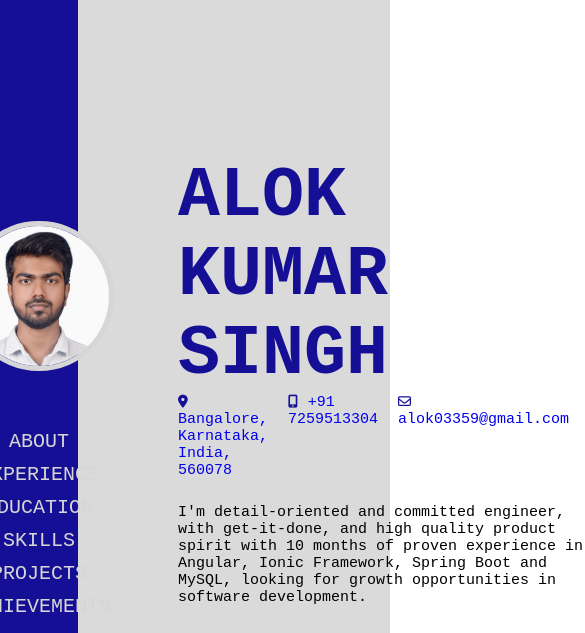
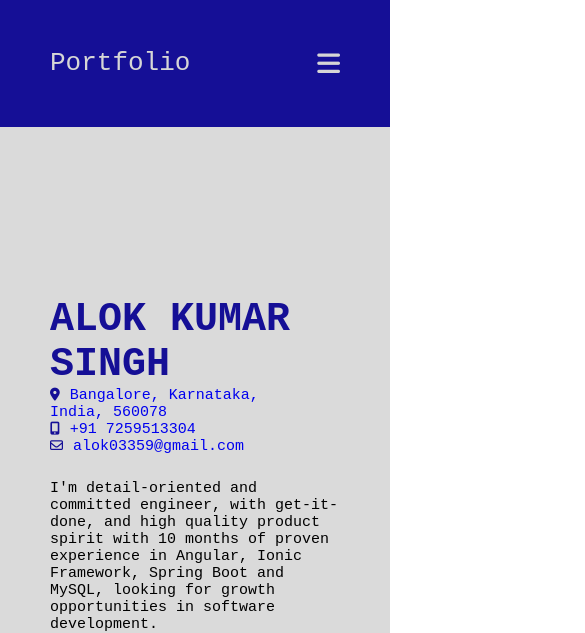
Before and after one commit to alok03359/portfoilio, a plain HTML site: page index.html in a window 390 px wide. Shown: the top 633 px of the page, 585 px wide, since content can reach past the window. Drawn offline with Linux system fonts and the light colour scheme.

Commit message:
responsive-view

```diff
--- a/index.html
+++ b/index.html
@@ -16,8 +16,19 @@
             font-family: monospace;
         }
 
+
+
         html{
             scroll-behavior: smooth;
+        }
+
+        @keyframes onload {
+            from{
+                width: 100%;
+            }
+            to{
+                width: 20%;
+            }
         }
 
         .left {
@@ -29,21 +40,6 @@
             justify-content: center;
             background-color: #150f96;
             animation: onload 3s;
-        }
-
-        @keyframes onload {
-            from{
-                width: 100%;
-            }
-            to{
-                width: 20%;
-            }
-        }
-
-        .right {
-            width: 80%;
-            float: right;
-            background-color: #dadada;
         }
 
         .profile-pic img {
@@ -69,6 +65,16 @@
 
         .links a:hover {
             text-decoration: underline;
+        }
+
+        .phone-menu{
+            display: none;
+        }
+
+        .right {
+            width: 80%;
+            float: right;
+            background-color: #dadada;
         }
 
         .main {
@@ -313,7 +319,7 @@
         .link-text-box{
             background-color: #fff;
             display: inline;
-            height: 50px;
+            height: 40px;
             width:340px;
             padding-top: 12px;
             padding-left: 8px;
@@ -323,7 +329,7 @@
             background-color: #333;
             color: #fff;
             display: inline;
-            height: 50px;
+            height: 40px;
             width:60px;
             outline: none;
             border: none;
@@ -349,6 +355,76 @@
             color: #000;
             transition: 0.5s;
         }
+
+        @media screen and (max-width:992px){
+            .left{
+                width: 100%;
+                height: 15vh;
+                animation: none;
+                position: relative;
+            }
+
+            .profile-pic img{
+                display: none;
+            }
+
+            .links{
+                display: none;
+            }
+
+            .phone-menu{
+                display: flex;
+                align-items: center;
+                justify-content: space-between;
+                width: 100vw;
+                padding: 0 50px;
+                color: #d6d6d6;
+                font-size: 2rem;
+                font-family: monospace;
+            }
+
+            .right{
+                width: 100%;
+                right: 85vh;
+                float: none;
+            }
+
+            .main{
+                height: 90vh;
+                padding-left: 50px;
+                padding-right: 50px;
+            }
+
+
+            .about h3 {
+                font-size: 40px;
+                color: #150f96;
+            }
+
+            .about div ul {
+                display: block;
+            }
+
+            .skills-container{
+                display: block;
+            }
+
+
+            .section {
+            padding: 50px 50px 0 50px;
+            }
+
+            .section-header {
+                color: #150f96;
+                font-size: 30px;
+                text-transform: uppercase;
+            }
+
+            .achievements-list{
+                margin-bottom: 0;
+            }
+        }
+
     </style>
 
 </head>
@@ -366,6 +442,13 @@
                 <a href="#Skills">Skills</a>
                 <a href="#Projects">Projects</a>
                 <a href="#Achievements">Achievements</a>
+            </div>
+
+            <div class="phone-menu">
+
+                <p>Portfolio</p>
+                <i class="fa-solid fa-bars"></i>
+
             </div>
         </div>
     </div>
```
